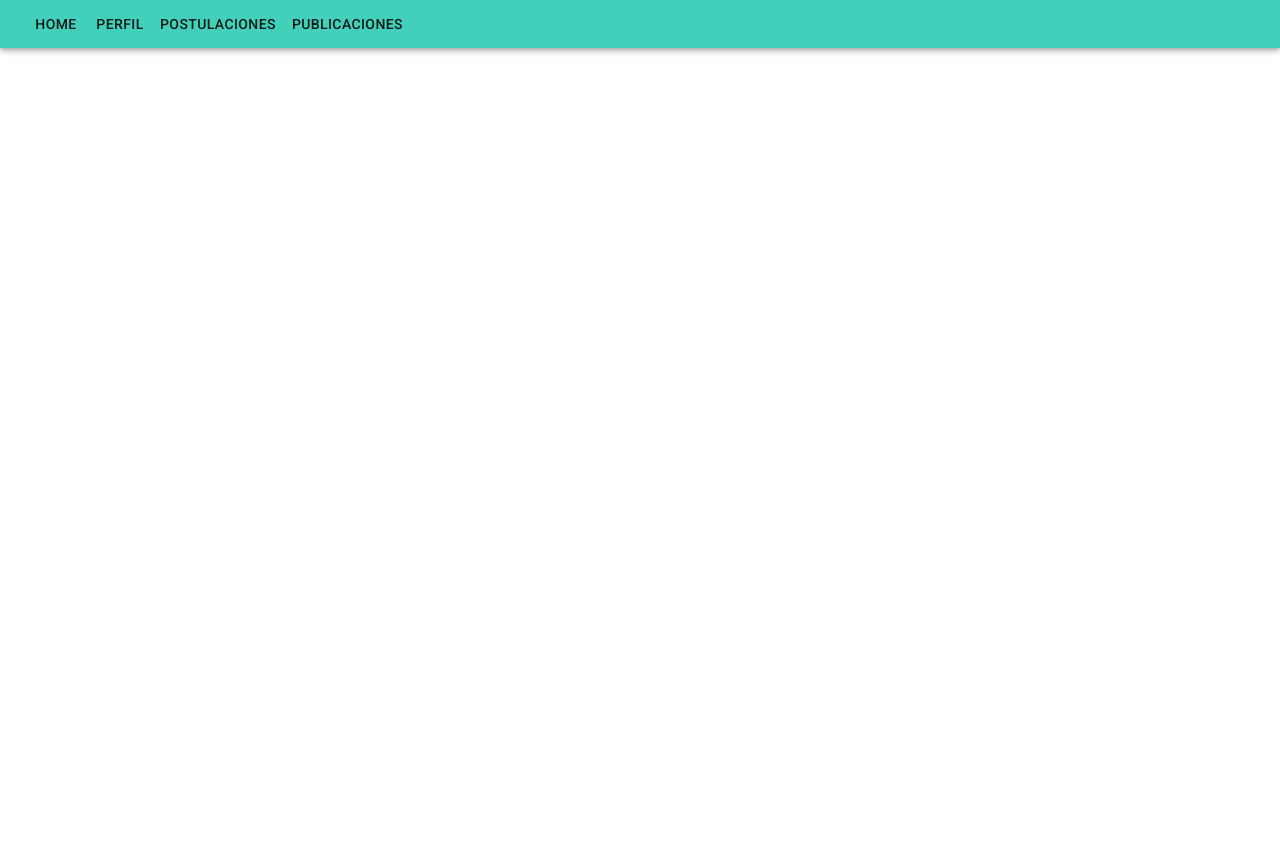
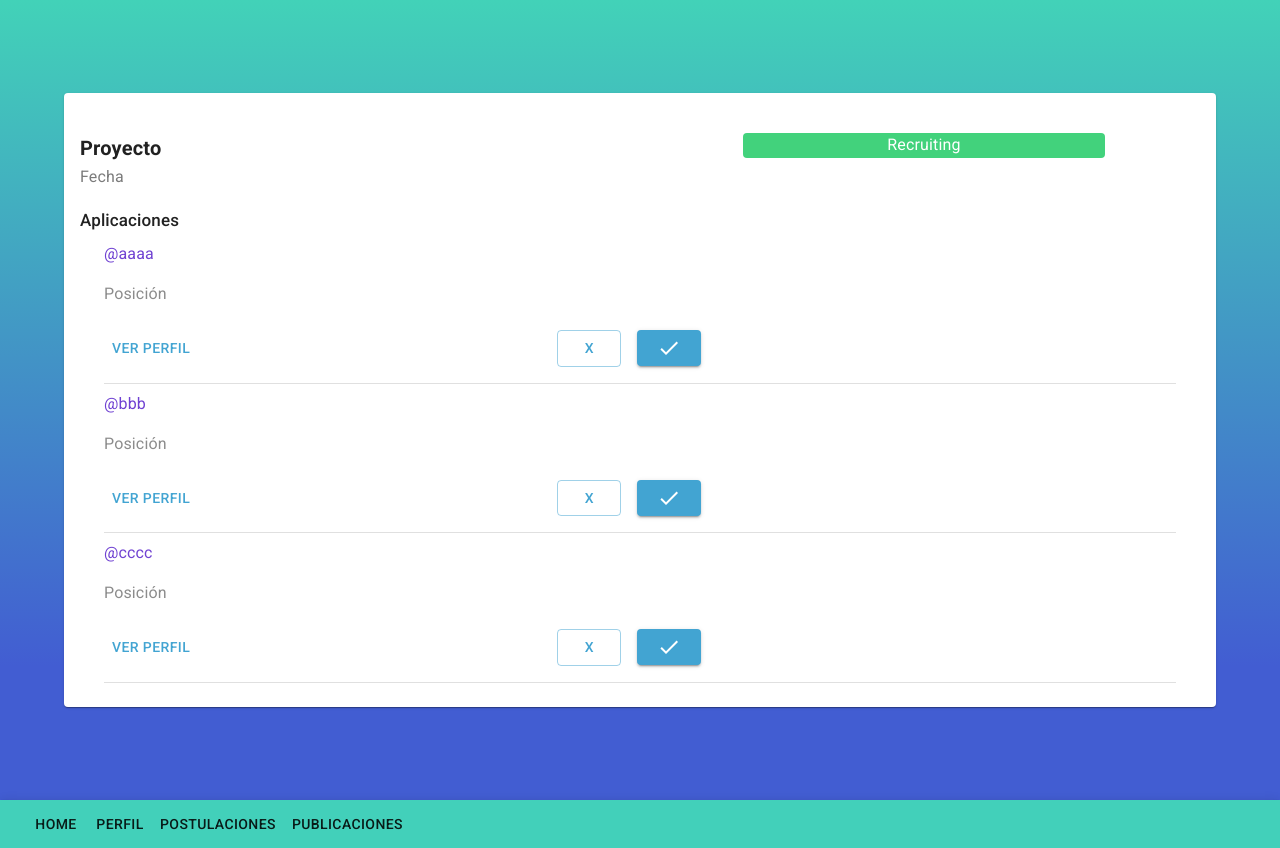
Before and after one commit to luizzzito/CODESAFIO-Frontend, a React (Vite) app: page /applications in a window 1280 px wide. Before the commit the page ends 800 px from the top, so only its background shows below. Built offline with nearby package versions, Linux system fonts and the light colour scheme.

Commit message:
AplicacionesAlProyecto

```diff
--- a/src/App.jsx
+++ b/src/App.jsx
@@ -9,6 +9,7 @@ import Profile from "./core/profile/Profile";
 import HomePage from "./core/homepage/HomePage";
 import EditProfile from "./core/profile/editProfile/EditProfile";
 import ApplyProject from "./core/applyproject/ApplyProject";
+import Applications from "./core/applications/Applications";
 
 function App() {
   return (
@@ -23,6 +24,7 @@ function App() {
           <Route path="/profile" element={<Profile />} />
           <Route path="/profile/editProfile" element={<EditProfile />} />
           <Route path="/applyproject" element={<ApplyProject />} />
+          <Route path="/applications" element={<Applications />} />
         </Routes>
 
         <Navbar />
--- /dev/null
+++ b/src/core/applications/Applications.jsx
@@ -0,0 +1,52 @@
+import { Box, Typography, Card, CardContent, Grid } from "@mui/material";
+import UserFiles from "./UserFiles";
+
+
+function Applications() {
+    const statusColors = new Map();
+    statusColors.set("recruiting", "#42D27C");
+    statusColors.set("onHold", "#DED842");
+    statusColors.set("finalized", "#D24242");
+  return (
+    <Box
+      sx={{
+        backgroundImage: "linear-gradient(180deg, #42D2B8 0%, #425DD2 83.36%)",
+        minwidth: "100vw",
+        minHeight: "100vh",
+        display: "flex",
+        justifyContent: "center",
+        alignItems: "center"
+      }}
+    >
+        <Card sx={{ width: "90%", height: "80%", my: 4 }}>
+            <CardContent>
+            <Grid container spacing={2}  marginTop={1}>
+                <Grid item xs={7}>
+                    <Typography sx={{ fontWeight: 'bold', fontSize:20 }}>Proyecto</Typography>
+                </Grid>
+                <Grid item xs={4}>
+                    <Box
+                    sx={{
+                        backgroundColor: statusColors.get("recruiting"),
+                        width: "auto",
+                        height: 25,
+                        display: 'flex',
+                        direction: 'column',
+                        justifyContent: 'center',
+                        borderRadius: 1
+                    }}
+                >
+                    <Typography sx={{ color: 'white ' }}>Recruiting</Typography>
+                </Box>
+                </Grid>
+            </Grid>
+            <Typography variant="subtitle1" sx={{color: '#7B7B7B'}}>Fecha</Typography>
+            <Typography variant="subtitle2" sx={{marginTop: 2, fontSize: 17}}>Aplicaciones</Typography>
+            <UserFiles/>
+            </CardContent>
+        </Card>
+    </Box>
+  );
+}
+
+export default Applications;
--- /dev/null
+++ b/src/core/applications/UserCard.jsx
@@ -0,0 +1,34 @@
+import {
+    Typography,
+    Grid,
+    Container, Divider, Button
+} from "@mui/material";
+import CheckIcon from '@mui/icons-material/Check';
+import { Link } from "react-router-dom";
+
+function UserCard({ title }) {
+    return (
+        <Container>
+            <Typography sx={{ color: '#7042D2', marginTop: 1 }}>{title}</Typography>
+            <Typography sx={{ color: '#8C8C8C', marginTop: 2 }}>Posición</Typography>
+            <Grid container spacing={2} marginTop={1}>
+                <Grid item xs={5}>
+                    <Link to="/profile">
+                    <Button variant="text">VER PERFIL</Button>
+                    </Link>
+                </Grid>
+                <Grid item xs={7}>
+                    <Button variant="outlined">X</Button>
+                    <Button variant="contained" sx={{ color: "white" , marginLeft: 2}}>
+                        <CheckIcon/>
+                    </Button>
+                </Grid>
+            </Grid>
+
+
+            <Divider sx={{ py: 1 }} />
+        </Container>
+    );
+}
+
+export default UserCard;
--- /dev/null
+++ b/src/core/applications/UserFiles.jsx
@@ -0,0 +1,25 @@
+import { Box, Typography } from "@mui/material";
+import React from "react";
+import UserCard from "./Usercard";
+
+function UserFiles() {
+  const ApplyUsers = [
+    { id: 1, title: "@aaaa"},
+    { id: 2, title: "@bbb" },
+    { id: 3, title: "@cccc"},
+  ];
+  return (
+    <Box sx={{mt: 1}}>
+      {ApplyUsers.map((users) => {
+        return (
+          <UserCard
+            key={users.id}
+            title={users.title}
+          />
+        );
+      })}
+    </Box>
+  );
+}
+
+export default UserFiles;
```
